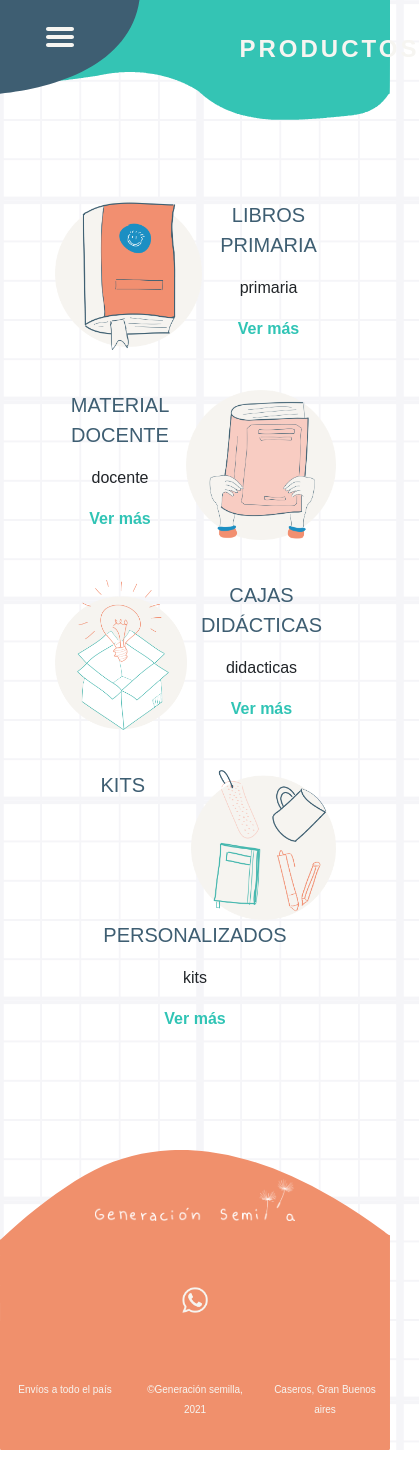
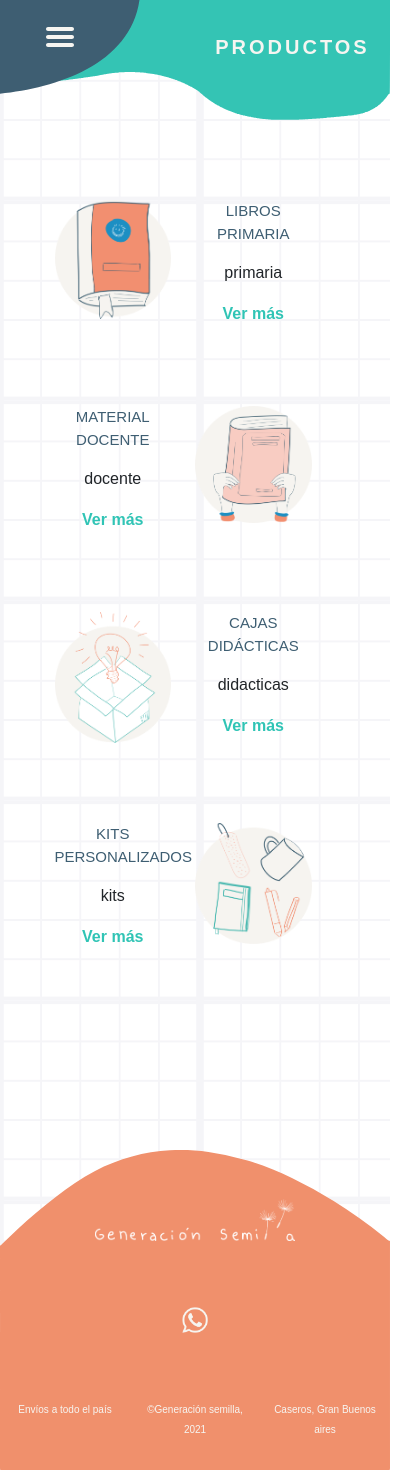
Before and after one commit to Generacionsemilla/generacion-semilla, a React (Create React App) app: page /#/products in a window 390 px wide. Shown: the whole page, 419 px wide, since content can reach past the window. Built offline with nearby package versions, Linux system fonts and the light colour scheme; a web font is replaced by a local one.

Commit message:
small adjustments all over

```diff
--- a/src/components/footer.js
+++ b/src/components/footer.js
@@ -21,8 +21,8 @@ const Footer = ({showSocials}) => {
             footer:{
                 fontFamily: 'Arial',
                 backgroundImage: `url(${mediumTop ? background_m : background})`,
-                backgroundSize: mediumTop ? '100% 300px' : '100% 700px',
-                height: mediumTop ? '300px': '400px',
+                backgroundSize: mediumTop ? '100% 320px' : '100% 700px',
+                height: mediumTop ? '320px': '400px',
                 backgroundRepeat: 'no-repeat'
             },
             icon:{
@@ -62,7 +62,7 @@ const Footer = ({showSocials}) => {
             <Col xs={12}>
                 {mediumTop &&
                 <Row className={'text-center'}
-                     style={{...styles.footer.rows, ...styles.footer.logoRow}}>
+                     style={{...styles.footer.rows, ...styles.footer.logoRow, marginTop: '20px'}}>
                     <Col>
                         <img style={styles.footer.logo} src={logo}/>
                     </Col>
@@ -74,7 +74,7 @@ const Footer = ({showSocials}) => {
                       </Col>
                     </Row>
                 {!mediumTop &&
-                    <Row className={'text-center d-none d-md-block'}
+                    <Row className={'text-center'}
                          style={{...styles.footer.rows, ...styles.footer.logoRow}}>
                         <Col>
                             <img style={styles.footer.logo} src={logo}/>
--- a/src/components/header.js
+++ b/src/components/header.js
@@ -124,7 +124,9 @@ const Header = ({isHome, title}) => {
                 fontFamily: 'tomarik-brush,sans-serif',
                 fontWeight: '700',
                 fontStyle: 'normal',
-                fontSize: smallTop ? '24px' : '30px'
+                fontSize: smallTop ? '20px' : '26px',
+                wordBreak: 'break-word'
+
             }
         }
 
@@ -169,7 +171,7 @@ const Header = ({isHome, title}) => {
                                 </Button>
                         </Col>
                         {!isHome &&
-                            <Col xs={{span:4, offset:5}} className={'text-center'}>
+                            <Col xs={{span:6, offset:4}} className={'text-center'}>
                                 <h3 style={styles.header_m.title}>{title}</h3>
                             </Col>
                         }
--- a/src/components/product_item.js
+++ b/src/components/product_item.js
@@ -1,17 +1,18 @@
 import React from 'react';
 import {Link} from "react-router-dom";
-import {Col} from "react-bootstrap";
+import {Col, Row} from "react-bootstrap";
 import {STYLES_COMMON} from "../assets/styles_common";
 import {useMediaQuery} from "react-responsive";
 
 const ProductItem = ({product, index}) => {
 
+    const smallTop = useMediaQuery({query: '(max-width: ' + STYLES_COMMON.breakpoints.sm + ')'});
     const mediumTop = useMediaQuery({query: '(max-width: ' + STYLES_COMMON.breakpoints.md + ')'});
     const largeTop = useMediaQuery({query: '(max-width: ' + STYLES_COMMON.breakpoints.lg + ')'});
 
     const styles = {
         icons: {
-            maxWidth: mediumTop ? '150px' : largeTop ? '125px' : '150px',
+            maxWidth: mediumTop ? '100%' : largeTop ? '125px' : '150px',
             maxHeight: mediumTop ? '150px' : largeTop ? '125px' : '150px',
             float: mediumTop ? (index % 2 === 0 ? 'left' : 'right') : ''
         },
@@ -20,7 +21,7 @@ const ProductItem = ({product, index}) => {
             fontWeight: '400',
             fontStyle: 'normal',
             color: STYLES_COMMON.colors.verdeAzulado,
-            fontSize: largeTop ? '20px' : '25px'
+            fontSize: smallTop ? '15px' : largeTop ? '20px' : '25px'
         },
         more: {
             fontFamily: 'filson-pro,sans-serif',
@@ -38,13 +39,14 @@ const ProductItem = ({product, index}) => {
         link: {
             textDecoration: 'none'
         },
-        cols: {
-            marginTop: mediumTop && index !== 0 ? '40px' : ''
+        rows: {
+            marginTop: mediumTop && index !== 0 ? '80px' : ''
         }
     }
 
-    return (
-        <Col xs={12} md={3} style={styles.cols}>
+    if(!mediumTop){
+        return(
+            <Col xs={12} md={3} >
                 <Link style={styles.link} to={'/products/' + product.name}>
                     <img style={styles.icons} src={require('../assets/products/icons/' + product.name + '.png').default}></img>
                     <p style={styles.product_name}>{product.title.toUpperCase()}</p>
@@ -53,6 +55,35 @@ const ProductItem = ({product, index}) => {
                 <Link style={styles.more} to={'/products/' + product.name}>Ver más</Link>
             </Col>
         )
+    } else
+    return (
+        <Row style={styles.rows}>
+            {index % 2 === 0 &&
+            <Col xs={6}>
+                <Link style={styles.link} to={'/products/' + product.name}>
+                    <img style={styles.icons} src={require('../assets/products/icons/' + product.name + '.png').default}></img>
+                </Link>
+            </Col>
+            }
+
+            <Col xs={6}>
+                <Link style={styles.link} to={'/products/' + product.name}>
+                    <p style={styles.product_name}>{product.title.toUpperCase()}</p>
+                </Link>
+                <p style={styles.description}>{product.description}</p>
+                <Link style={styles.more} to={'/products/' + product.name}>Ver más</Link>
+            </Col>
+            {index % 2 !== 0 &&
+            <Col xs={6}>
+                <Link style={styles.link} to={'/products/' + product.name}>
+                    <img style={styles.icons} src={require('../assets/products/icons/' + product.name + '.png').default}></img>
+                </Link>
+            </Col>
+            }
+        </Row>
+
+
+    )
 };
 
 export default ProductItem;
--- a/src/model/product.js
+++ b/src/model/product.js
@@ -17,8 +17,8 @@ class Product {
 
 }
 
-export const PRODUCTS = [new Product("primaria",'Libros primaria','primaria', 'Integer et dictum ante. In hac habitasse platea dictumst. Quisque a lorem eget justo faucibus faucibus. Mauris tempus metus vitae libero placerat rutrum. Praesent a lacus ultrices, dignissim libero vel, tincidunt leo. Duis nec interdum enim. Vivamus venenatis ornare erat, quis bibendum erat viverra ac.', 'Proin non odio in nisl auctor tempor. Fusce consectetur volutpat accumsan. Vestibulum venenatis mauris nibh, a porta dui mattis at. Morbi sed iaculis erat. Mauris auctor accumsan euismod. Proin tristique sit amet ligula sit amet vulputate. Vivamus mauris magna, aliquet nec maximus eget,', ''),
-                        new Product("docente",'Material Docente', 'docente','Nunc vitae lobortis justo. Nulla euismod, magna sed sollicitudin dictum, lorem urna pellentesque tellus, nec suscipit nibh urna eget mauris. ', 'Maecenas rhoncus ligula velit, ac vestibulum nulla aliquam vel. Aenean id malesuada risus. Nam eros lectus, semper vitae massa quis, consectetur posuere neque. Nam a malesuada dui. Fusce turpis nisi, dapibus non massa eget, elementum aliquet libero. Ut convallis vulputate pellentesque. Phasellus magna augue, pharetra a libero eget, eleifend aliquet nunc. Cras rhoncus a erat sed aliquet. Donec dapibus ante tortor,', ''),
-                        new Product("didacticas",'Cajas didácticas', 'didacticas','Integer et dictum ante. In hac habitasse platea dictumst. Quisque a lorem eget justo faucibus faucibus. Mauris tempus metus vitae libero placerat rutrum. Praesent a lacus ultrices, dignissim libero vel, tincidunt leo. Duis nec interdum enim. Vivamus venenatis ornare erat, quis bibendum erat viverra ac.', 'Pellentesque vestibulum faucibus turpis. Sed eu odio id sapien ultricies semper sed id ligula. Aenean iaculis velit eu ipsum varius elementum. Integer sem est, dignissim et lacus eleifend, aliquam interdum nisi. Integer auctor justo sit amet quam congue venenatis. Duis sodales egestas consectetur.', ''),
-                        new Product("kits",'Kits Personalizados', 'kits','Pellentesque ac pellentesque velit. Vivamus vitae lectus varius, pharetra sem ac, accumsan justo. Cras id dapibus est, ac blandit quam. Integer justo erat,', 'Maecenas rhoncus ligula velit, ac vestibulum nulla aliquam vel. Aenean id malesuada risus. Nam eros lectus, semper vitae massa quis, consectetur posuere neque. Nam a malesuada dui. Fusce turpis nisi, dapibus non massa eget, elementum aliquet libero. Ut convallis vulputate pellentesque. Phasellus magna augue, pharetra a libero eget, eleifend aliquet nunc. Cras rhoncus a erat sed aliquet. Donec dapibus ante tortor,', ''),
+export const PRODUCTS = [new Product("primaria",'Libros primaria','primaria', 'Integer et dictum ante. In hac habitasse platea dictumst. Quisque a lorem eget justo faucibus faucibus. Mauris tempus metus vitae libero placerat rutrum. Praesent a lacus ultrices, dignissim libero vel, tincidunt leo. Duis nec interdum enim. Vivamus venenatis ornare erat, quis bibendum erat viverra ac.', 'Proin non odio in nisl auctor tempor. Fusce consectetur volutpat accumsan. Vestibulum venenatis mauris nibh, a porta dui mattis at. Morbi sed iaculis erat. Mauris auctor accumsan euismod. Proin tristique sit amet ligula sit amet vulputate. Vivamus mauris magna, aliquet nec maximus eget,', 'https://editorialgeneracionsemilla.mercadoshops.com.ar/'),
+                        new Product("docente",'Material Docente', 'docente','Nunc vitae lobortis justo. Nulla euismod, magna sed sollicitudin dictum, lorem urna pellentesque tellus, nec suscipit nibh urna eget mauris. ', 'Maecenas rhoncus ligula velit, ac vestibulum nulla aliquam vel. Aenean id malesuada risus. Nam eros lectus, semper vitae massa quis, consectetur posuere neque. Nam a malesuada dui. Fusce turpis nisi, dapibus non massa eget, elementum aliquet libero. Ut convallis vulputate pellentesque. Phasellus magna augue, pharetra a libero eget, eleifend aliquet nunc. Cras rhoncus a erat sed aliquet. Donec dapibus ante tortor,', 'https://editorialgeneracionsemilla.mercadoshops.com.ar/'),
+                        new Product("didacticas",'Cajas didácticas', 'didacticas','Integer et dictum ante. In hac habitasse platea dictumst. Quisque a lorem eget justo faucibus faucibus. Mauris tempus metus vitae libero placerat rutrum. Praesent a lacus ultrices, dignissim libero vel, tincidunt leo. Duis nec interdum enim. Vivamus venenatis ornare erat, quis bibendum erat viverra ac.', 'Pellentesque vestibulum faucibus turpis. Sed eu odio id sapien ultricies semper sed id ligula. Aenean iaculis velit eu ipsum varius elementum. Integer sem est, dignissim et lacus eleifend, aliquam interdum nisi. Integer auctor justo sit amet quam congue venenatis. Duis sodales egestas consectetur.', 'https://editorialgeneracionsemilla.mercadoshops.com.ar/'),
+                        new Product("kits",'Kits Personalizados', 'kits','Pellentesque ac pellentesque velit. Vivamus vitae lectus varius, pharetra sem ac, accumsan justo. Cras id dapibus est, ac blandit quam. Integer justo erat,', 'Maecenas rhoncus ligula velit, ac vestibulum nulla aliquam vel. Aenean id malesuada risus. Nam eros lectus, semper vitae massa quis, consectetur posuere neque. Nam a malesuada dui. Fusce turpis nisi, dapibus non massa eget, elementum aliquet libero. Ut convallis vulputate pellentesque. Phasellus magna augue, pharetra a libero eget, eleifend aliquet nunc. Cras rhoncus a erat sed aliquet. Donec dapibus ante tortor,', 'https://editorialgeneracionsemilla.mercadoshops.com.ar/'),
                         ];
--- a/src/pages/about.js
+++ b/src/pages/about.js
@@ -48,13 +48,13 @@ const About = () => {
             fontSize: '60px'
         },
         top_right:{
-            marginTop: mediumTop ? '' : xxlTop ? '50px' : '130px',
+            marginTop: mediumTop ? '' : xxlTop ? '70px' : '130px',
             width: mediumTop ? '120%' : '110%',
-            marginLeft: mediumTop ? '-100px' : '-50px'
+            marginLeft: '-50px'
         },
         top_left:{
             marginTop: lgTop ? '-20px' : '-70px',
-            width: '100%'
+            width:  '110%'
         },
         top_left_text_1:{
             position: 'absolute',
@@ -111,7 +111,7 @@ const About = () => {
         },
         middle_bottom_text_row:{
             position: 'absolute',
-            top: smallTop ? '25%' : mediumTop ? '35%' : lgTop ? '55%' : '62%',
+            top: smallTop ? '35%' : mediumTop ? '42%' : lgTop ? '55%' : '62%',
             color: STYLES_COMMON.colors.blancoHielo,
             fontSize: smallTop ? '12px' : mediumTop ? '14px' : 'inherit'
         },
@@ -120,8 +120,8 @@ const About = () => {
         },
         middle_bottom_image:{
             width: '120%',
-            marginTop: '-110px',
-            marginLeft: '-100px'
+            marginTop: mediumTop ? '-50px' : '-110px',
+            marginLeft: smallTop ? '-50px' : '-100px'
         }
     }
 
--- a/src/pages/product_detail.js
+++ b/src/pages/product_detail.js
@@ -26,10 +26,11 @@ const ProductDetail = () => {
         },
         icons: {
             maxWidth: '100%',
-            maxHeight: '300px'
+            maxHeight: '200px'
         },
         image:{
-            width:'100%'
+            width:'100%',
+            webkitInputPlaceholder: 'color: red'
         },
         button:{
             borderRadius: '6px',
@@ -49,8 +50,7 @@ const ProductDetail = () => {
             marginTop: '50px'
         },
         secondImageCol:{
-            zIndex: '-1',
-            marginBottom: '-17%'
+            zIndex: '-1'
         }
     }
 
@@ -58,7 +58,7 @@ const ProductDetail = () => {
         <Container fluid style={STYLES_COMMON.pageContainer}>
             <Header title={product.title.toUpperCase()}></Header>
             <Row>
-                <Col md={{span: 2, offset: 5}} xs={{span: 4, offset: 4}} className={'text-center '}>
+                <Col md={{span: 4, offset: 4}} xs={{span: 4, offset: 4}} className={'text-center '}>
                     {!mediumTop &&
                     <h3 style={styles.title} className={'mb-5'}>{product.title.toUpperCase()}</h3>
                     }
--- a/src/translations/es.js
+++ b/src/translations/es.js
@@ -22,7 +22,7 @@ export const TRANSLATIONS_ES = {
         },
         "middle":"Nos representa el compromiso y la responsabilidad con el trabajo; la pasión, vocación y el amor por la enseñanza de las ciencias; la curiosidad y las ganas de aprender guían nuestras propuestas, sumado al profesionalismo y al respeto por la carrera docente. También subyacen la sustentabilidad ambiental y el compromiso social.",
         bottom:{
-            "text_top":"Lorem ipsum dolor sit amet, consectetur adipiscing elit. Magna vulputate consectetur sed suspendisse ultricies et. Condimentum dictum natoque sodales .",
+            "text_top":"Lorem ipsum dolor sit amet, consectetur adipiscing elit...",
             "text_bottom":"Lorem ipsum dolor sit amet, consectetur adipiscing elit. Magna vulputate consectetur sed suspendisse ultricies et. Condimentum dictum natoque sodales pellentesque in at. Luctus tortor egestas vestibulum tellus, viverra cras amet accumsan, pulvinar."
         }
     }
```
Also changed, not shown: src/pages/contact.js (+23 -7 lines), src/pages/home.js (+5 -3 lines). Lines whose indentation alone changed are shown as unchanged.
